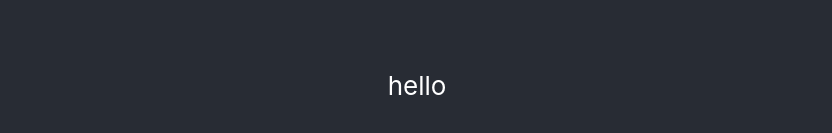
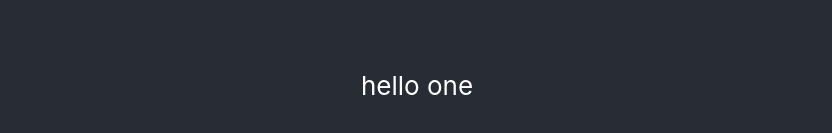
Before and after one commit to SiddharthCodebitsflow/resumeBuilder, a React (Create React App) app: page / in a window 1280 px wide. Shown: the part 381-514 px from the top of the page, without its empty margins (223-1055 px from the left). Built offline with nearby package versions, Linux system fonts and the light colour scheme.

Commit message:
change  into app js for learning

```diff
--- a/src/App.js
+++ b/src/App.js
@@ -6,7 +6,7 @@ function App() {
     <div className="App">
       <header className="App-header">
         <h1>This is resume builder website</h1>
-        <p>hello</p>
+        <p>hello one </p>
       </header>
     </div>
   );
```
